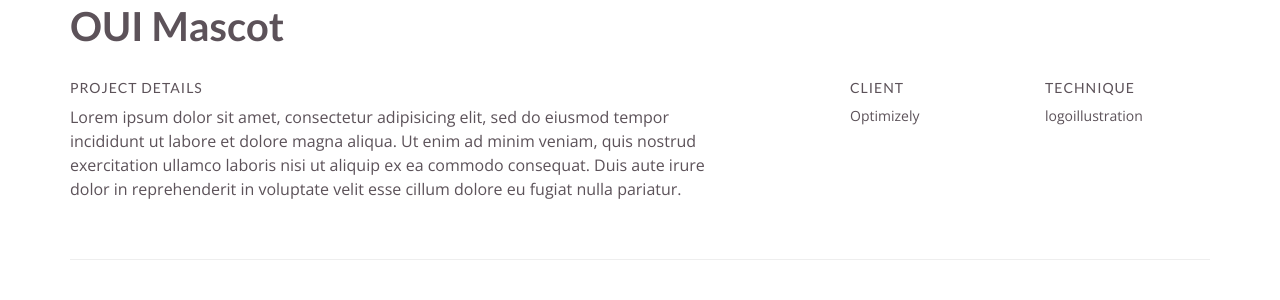
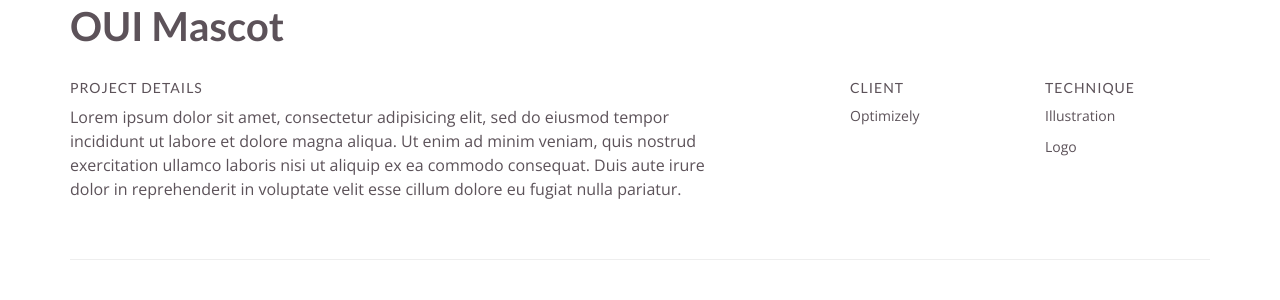
Before and after one commit to btamps/btamps.github.io, a Jekyll site: the page built from _posts/2016-04-17-oui-mascot.markdown, in a window 1280 px wide and 900 px high, scrolled down 564 px. Shown: the part 154-454 px from the top of the window. Built offline with Jekyll 4.4.1, drawn with Linux system fonts in a browser that asks for light colours; nearby versions of some CDN libraries.

Commit message:
changed tag code

```diff
--- a/_layouts/post.html
+++ b/_layouts/post.html
@@ -17,7 +17,9 @@ layout: default
     </div>
     <div class="technique-box col-sm-2">
       <h4>Technique</h4>
-      <p>{{ page.categories }}</p>
+      {% for tag in page.categories %}
+      <p>{{ tag }}</p>
+      {% endfor %}
     </div>
   </div>
   <hr>
@@ -26,3 +28,23 @@ layout: default
 <div class="container main-content">
   {{ content }}
 </div>
+
+<div class="container workbox">
+  <div class="row">
+
+  {% for post in site.posts %}
+    <div class="col-sm-6 col-md-4">
+      <div class="thumbnail">
+        <a href="{{ post.url | prepend: site.baseurl }}">
+          <span class="overlay-icon"></span>
+          <img src="/img/{{ post.thumbnail }}" alt="{{ post.title }}">
+          <div class="caption">
+            <h3>{{ post.title }}</h3>
+          </div>
+        </a>
+      </div>
+    </div>
+  {% endfor %}
+
+  </div>
+</div>
--- a/_posts/2016-04-17-oui-mascot.markdown
+++ b/_posts/2016-04-17-oui-mascot.markdown
@@ -1,7 +1,7 @@
 ---
 title:  "OUI Mascot"
 date:   2016-04-17 17:55:09 -0700
-categories: logo illustration
+categories: ['Illustration', 'Logo']
 thumbnail: oui.png
 feature-image: oui-mascot-feature.png
 client: "Optimizely"
@@ -13,19 +13,19 @@ project-details: "Lorem ipsum dolor sit amet, consectetur adipisicing elit, sed
     <h2>Brainstorming Concept Sketches</h2>
     <p>Lorem ipsum dolor sit amet, consectetur adipisicing elit, sed do eiusmod tempor incididunt ut labore et dolore magna aliqua. Ut enim ad minim veniam, quis nostrud exercitation ullamco laboris nisi ut aliquip ex ea commodo consequat. Duis aute irure dolor in reprehenderit in voluptate velit esse cillum dolore eu fugiat nulla pariatur.</p>
   </div>
-  <img class="col-xs-10 col-sm-offset-1" src="../img/oui-sketches.png" alt="OUI Sketches">
+  <img class="col-xs-10 col-xs-offset-1" src="../img/oui-sketches.png" alt="OUI Sketches">
 </div>
 <div class="row">
   <div class="col-sm-8 col-sm-offset-2">
     <h2>Refined Sketches</h2>
     <p>Lorem ipsum dolor sit amet, consectetur adipisicing elit, sed do eiusmod tempor incididunt ut labore et dolore magna aliqua. Ut enim ad minim veniam, quis nostrud exercitation ullamco laboris nisi ut aliquip ex ea commodo consequat.</p>
   </div>
-  <img class="col-xs-10 col-sm-offset-1" src="../img/oui-sketches.png" alt="OUI Sketches">
+  <img class="col-xs-10 col-xs-offset-1" src="../img/oui-sketches.png" alt="OUI Sketches">
 </div>
 <div class="row">
   <div class="col-sm-8 col-sm-offset-2">
     <h2>Final Vector Render</h2>
     <p>Lorem ipsum dolor sit amet, consectetur adipisicing elit, sed do eiusmod tempor incididunt ut labore et dolore magna aliqua.</p>
   </div>
-  <img class="col-xs-10 col-sm-offset-1" src="../img/oui-sketches.png" alt="OUI Sketches">
+  <img class="col-xs-10 col-xs-offset-1" src="../img/oui-sketches.png" alt="OUI Sketches">
 </div>
```
